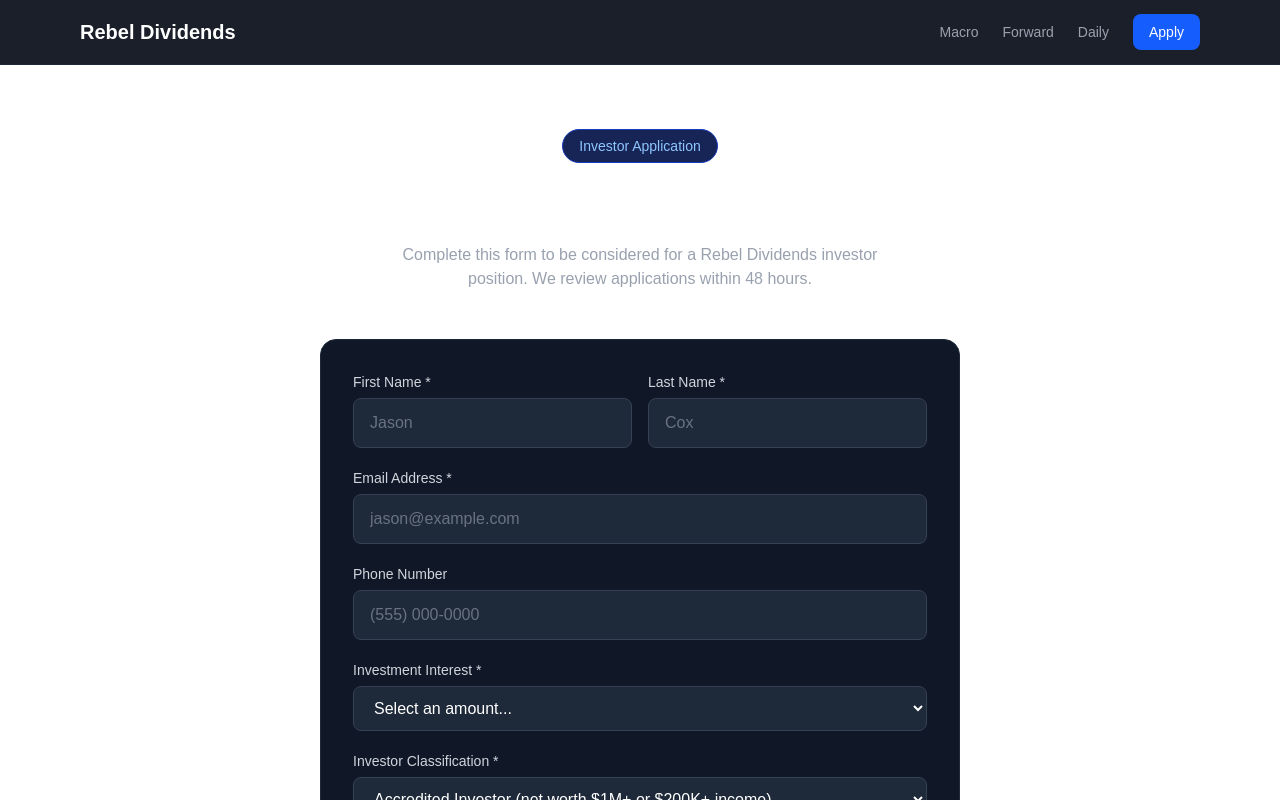
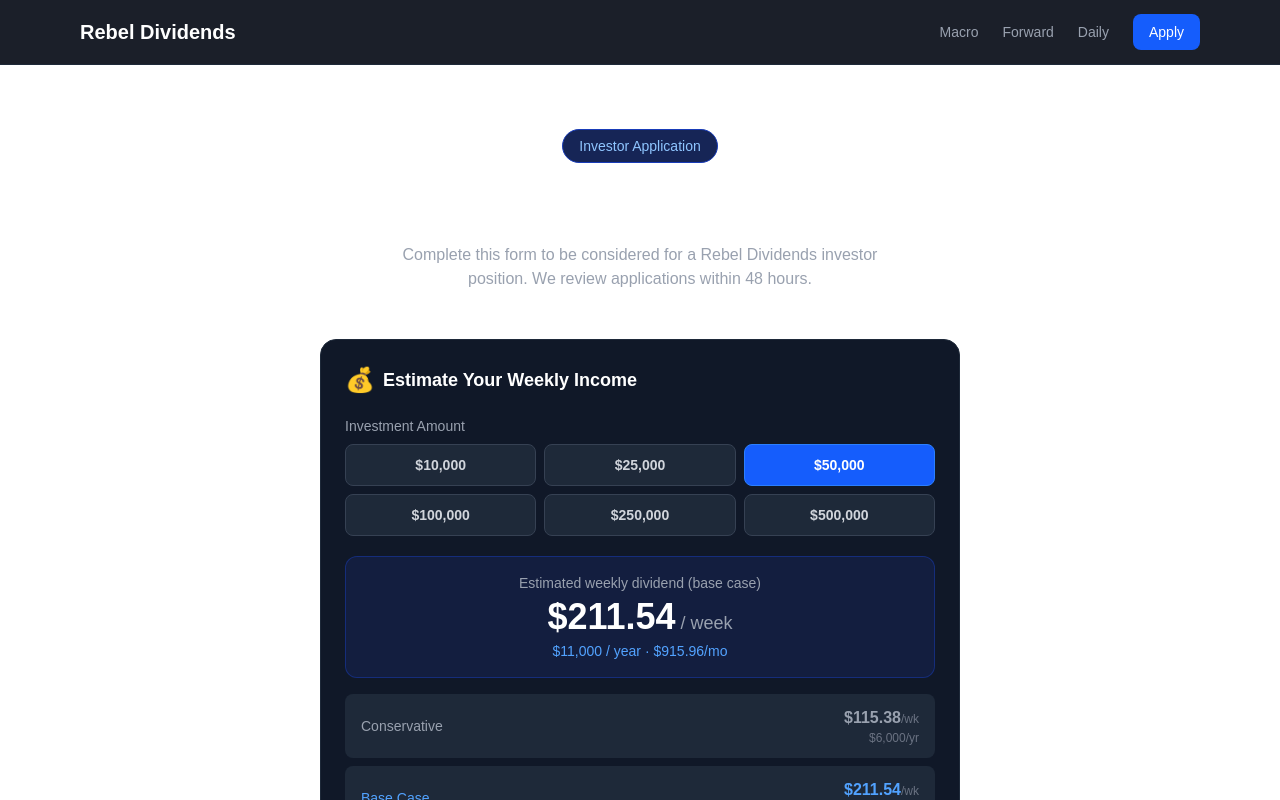
Before and after one commit to rebeldividends505/rd-website, a Next.js app: page /apply in a window 1280 px wide. Shown: the top 800 px of the page. Built offline with nearby package versions, Linux system fonts and the light colour scheme; no server answers.

Commit message:
feat: yield calculator widget on /apply page (interactive income estimator)

```diff
--- /dev/null
+++ b/app/apply/YieldCalculator.tsx
@@ -0,0 +1,98 @@
+'use client'
+
+import { useState, useMemo } from 'react'
+
+const TIERS = [
+  { label: '$10,000', value: 10000 },
+  { label: '$25,000', value: 25000 },
+  { label: '$50,000', value: 50000 },
+  { label: '$100,000', value: 100000 },
+  { label: '$250,000', value: 250000 },
+  { label: '$500,000', value: 500000 },
+]
+
+// Conservative / Base / Optimistic weekly yield rates (annualized)
+const SCENARIOS = {
+  conservative: { label: 'Conservative', rate: 0.12, color: 'text-gray-400' },
+  base:         { label: 'Base Case',    rate: 0.22, color: 'text-blue-400' },
+  optimistic:   { label: 'Optimistic',  rate: 0.35, color: 'text-green-400' },
+}
+
+function fmt(n: number, digits = 0) {
+  return n.toLocaleString('en-US', { style: 'currency', currency: 'USD', maximumFractionDigits: digits })
+}
+
+export function YieldCalculator() {
+  const [amount, setAmount] = useState(50000)
+
+  const calcs = useMemo(() => {
+    return Object.entries(SCENARIOS).map(([key, s]) => {
+      const weekly  = (amount * s.rate) / 52
+      const monthly = weekly * 4.33
+      const annual  = amount * s.rate
+      return { key, ...s, weekly, monthly, annual }
+    })
+  }, [amount])
+
+  const base = calcs.find(c => c.key === 'base')!
+
+  return (
+    <div className="bg-gray-900 border border-gray-800 rounded-2xl p-6 mb-8">
+      <div className="flex items-center gap-2 mb-5">
+        <span className="text-2xl">💰</span>
+        <h3 className="text-white font-bold text-lg">Estimate Your Weekly Income</h3>
+      </div>
+
+      {/* Tier buttons */}
+      <div className="mb-5">
+        <label className="block text-sm text-gray-400 mb-2 font-medium">Investment Amount</label>
+        <div className="grid grid-cols-3 gap-2">
+          {TIERS.map(t => (
+            <button
+              key={t.value}
+              type="button"
+              onClick={() => setAmount(t.value)}
+              className={`py-2.5 rounded-lg text-sm font-semibold transition border ${
+                amount === t.value
+                  ? 'bg-blue-600 border-blue-500 text-white'
+                  : 'bg-gray-800 border-gray-700 text-gray-300 hover:border-gray-500 hover:text-white'
+              }`}
+            >
+              {t.label}
+            </button>
+          ))}
+        </div>
+      </div>
+
+      {/* Highlighted weekly projection */}
+      <div className="bg-blue-950/50 border border-blue-800/50 rounded-xl p-4 mb-4 text-center">
+        <div className="text-gray-400 text-sm mb-1">Estimated weekly dividend (base case)</div>
+        <div className="text-4xl font-black text-white mb-1">
+          {fmt(base.weekly, 2)}
+          <span className="text-gray-400 text-lg font-normal"> / week</span>
+        </div>
+        <div className="text-blue-400 text-sm">
+          {fmt(base.annual)} / year · {fmt(base.monthly, 2)}/mo
+        </div>
+      </div>
+
+      {/* Scenario table */}
+      <div className="space-y-2">
+        {calcs.map(c => (
+          <div key={c.key} className="flex items-center justify-between bg-gray-800 rounded-lg px-4 py-3">
+            <span className={`text-sm font-medium ${c.color}`}>{c.label}</span>
+            <div className="text-right">
+              <div className={`font-bold ${c.color}`}>{fmt(c.weekly, 2)}<span className="text-gray-500 text-xs font-normal">/wk</span></div>
+              <div className="text-gray-500 text-xs">{fmt(c.annual)}/yr</div>
+            </div>
+          </div>
+        ))}
+      </div>
+
+      <p className="text-gray-600 text-xs mt-4 text-center leading-relaxed">
+        Yield estimates based on historical DeFi returns. Not a guarantee. Actual results vary with market conditions.
+        See <a href="/risk-disclosure" className="underline hover:text-gray-400" target="_blank">Risk Disclosure</a>.
+      </p>
+    </div>
+  )
+}
--- a/app/apply/page.tsx
+++ b/app/apply/page.tsx
@@ -1,6 +1,7 @@
 import { Suspense } from "react";
 import type { Metadata } from "next";
 import { ApplyForm } from "./ApplyForm";
+import { YieldCalculator } from "./YieldCalculator";
 
 export const metadata: Metadata = {
   title: "Apply for Investor Access — Rebel Dividends",
@@ -21,6 +22,8 @@
         </p>
       </div>
 
+      <YieldCalculator />
+
       <div className="bg-gray-900 border border-gray-800 rounded-2xl p-8">
         <Suspense fallback={<div className="text-center text-gray-400 py-8">Loading form...</div>}>
           <ApplyForm />
```
